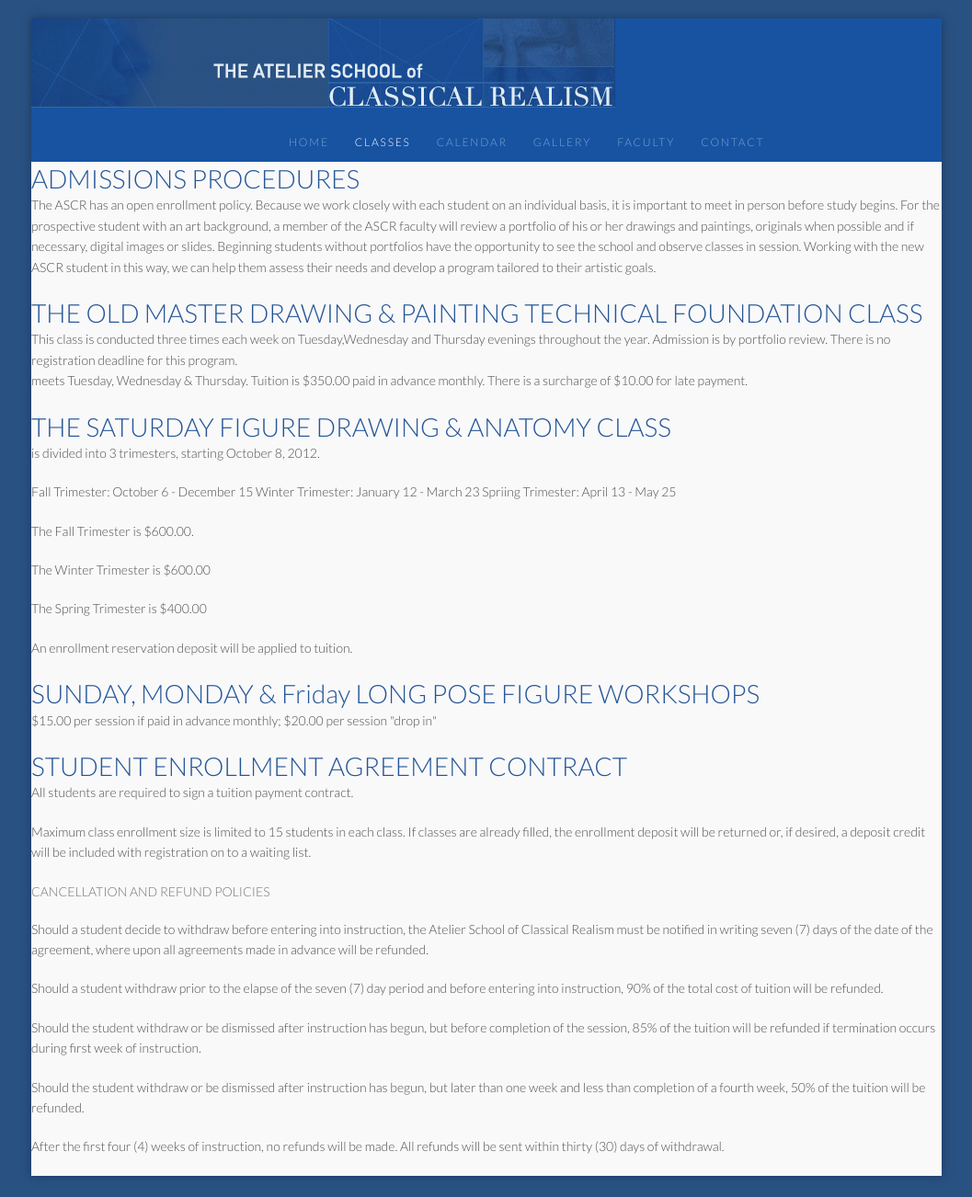
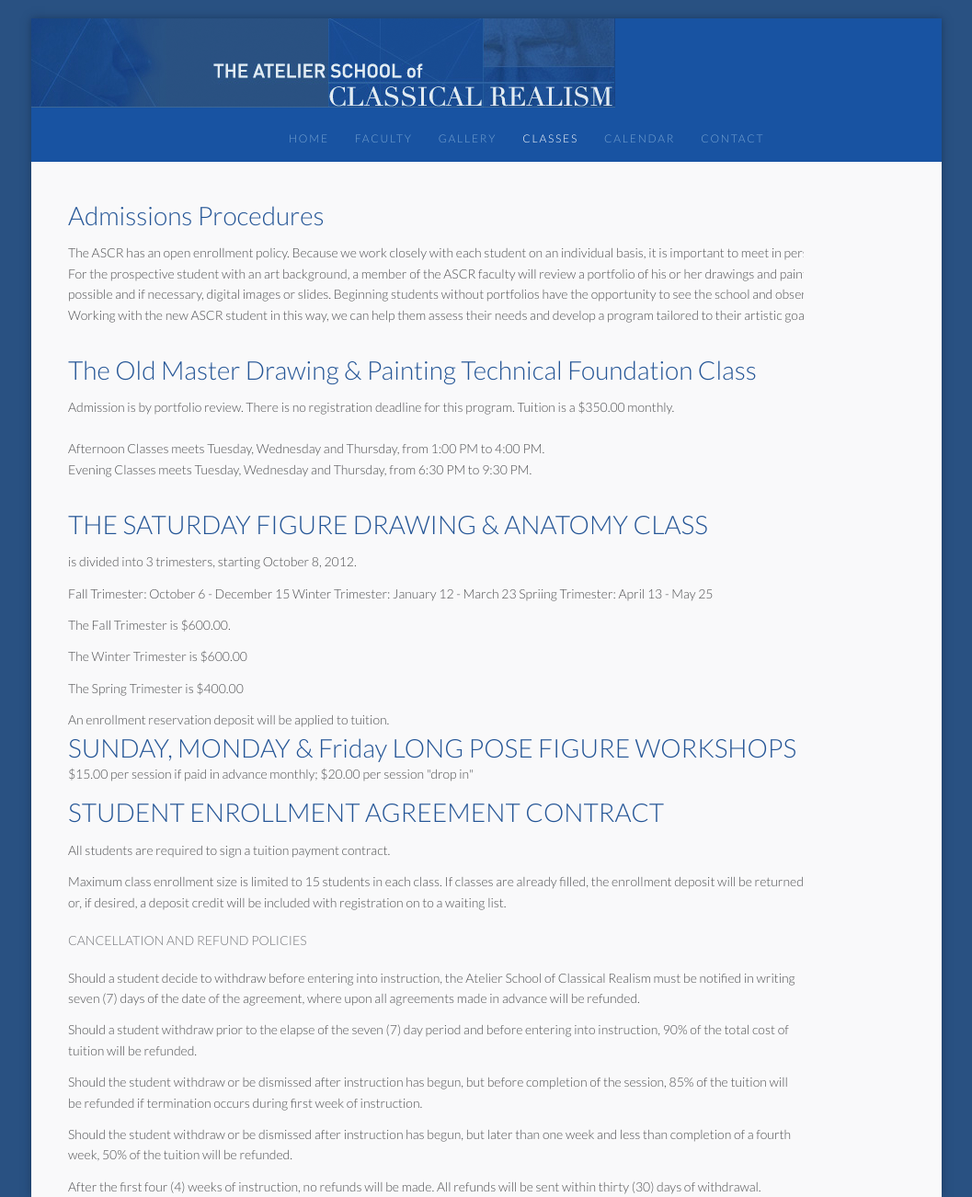
Before and after one commit to vphan/atelier, a Jekyll site: the page built from classes.html, in a window 1280 px wide. Shown: the whole page at 92% size, without its empty margins (111-1168 px from the left). Built offline with Jekyll 4.4.1, drawn with Linux system fonts in a browser that asks for light colours; Markdown is read by kramdown in place of the engine named in the settings; before the commit the page ends 1279 px from its top, so only the background shows below that.

Commit message:
updated content for classes

```diff
--- a/_layouts/default.html
+++ b/_layouts/default.html
@@ -20,11 +20,11 @@
 
         <ul>
           <li class="about"><a href="{{ site.baseurl }}/index.html">Home</strong></a></li>
+          <li class="faculty"><a href="{{ site.baseurl }}/faculty.html">Faculty</strong></a></li>
+          <li class="gallery"><a href="{{ site.baseurl }}/gallery/david-hardy.html">Gallery</a></li>
           <li class="classes"><a href="{{ site.baseurl }}/classes.html">Classes</a></li>
           <li class="calendar"><a href="{{ site.baseurl }}/calendar.html">calendar</a></li>
-          <li class="gallery"><a href="{{ site.baseurl }}/gallery/david-hardy.html">Gallery</a></li>
-          <li class="faculty"><a href="{{ site.baseurl }}/faculty.html">Faculty</strong></a></li>
-           <li class="contact"><a href="{{ site.baseurl }}/contact.html">Contact</a></li>
+          <li class="contact"><a href="{{ site.baseurl }}/contact.html">Contact</a></li>
         </ul>
       </div>
 
--- a/classes.html
+++ b/classes.html
@@ -4,12 +4,17 @@
 description:
 bodyClassName: classes
 ---
-<h3>ADMISSIONS PROCEDURES</h3>
-<p>The ASCR has an open enrollment policy. Because we work closely with each student on an individual basis, it is important to meet in person before study begins. For the prospective student with an art background, a member of the ASCR faculty will review a portfolio of his or her drawings and paintings, originals when possible and if necessary, digital images or slides. Beginning students without portfolios have the opportunity to see the school and observe classes in session. Working with the new ASCR student in this way, we can help them assess their needs and develop a program tailored to their artistic goals.</p>
-
-<h3>THE OLD MASTER DRAWING & PAINTING TECHNICAL FOUNDATION CLASS</h3>
-This class is conducted three times each week on Tuesday,Wednesday and Thursday evenings throughout the year. Admission is by portfolio review. There is no registration deadline for this program.
-<p>meets Tuesday, Wednesday & Thursday. Tuition is $350.00 paid in advance monthly. There is a surcharge of $10.00 for late payment.</p>
+<div class="col span4">
+	<div class="section">
+		<h3>Admissions Procedures</h3>
+		<p>The ASCR has an open enrollment policy. Because we work closely with each student on an individual basis, it is important to meet in person before study begins. For the prospective student with an art background, a member of the ASCR faculty will review a portfolio of his or her drawings and paintings, originals when possible and if necessary, digital images or slides. Beginning students without portfolios have the opportunity to see the school and observe classes in session. Working with the new ASCR student in this way, we can help them assess their needs and develop a program tailored to their artistic goals.</p>
+	</div>
+	<div class="section">
+		<h3>The Old Master Drawing & Painting Technical Foundation Class</h3>
+	<p>Admission is by portfolio review. There is no registration deadline for this program. Tuition is a $350.00 monthly.</p>
+	<br>Afternoon Classes meets Tuesday, Wednesday and Thursday, from 1:00 PM to 4:00 PM.
+	<br>Evening Classes meets Tuesday, Wednesday and Thursday, from 6:30 PM to 9:30 PM.
+	</div>
 
 <h3>THE SATURDAY FIGURE DRAWING & ANATOMY CLASS</h3>
 
@@ -45,3 +50,4 @@
 <p>Should the student withdraw or be dismissed after instruction has begun, but later than one week and less than completion of a fourth week, 50% of the tuition will be refunded.</p>
 
 <p>After the first four (4) weeks of instruction, no refunds will be made. All refunds will be sent within thirty (30) days of withdrawal.</p>
+</div>
--- a/stylesheets/styles.css
+++ b/stylesheets/styles.css
@@ -10,7 +10,7 @@
 
 
 p, ul, ol, table, pre, dl {
-  margin:0 0 20px;
+  margin:12px 0 0 0px;
 }
 
 h1, h2, h3 {
@@ -20,6 +20,7 @@
 
 h1 {
   font-size:32px;
+
 }
 
 h2 {
@@ -145,7 +146,7 @@
   list-style:none;
   height:20px;
   margin-left: 226px;
-  padding-top:28px;
+  padding-top:12px;
 }
 
 .header li {
```
Also changed, not shown: 10 other files.
